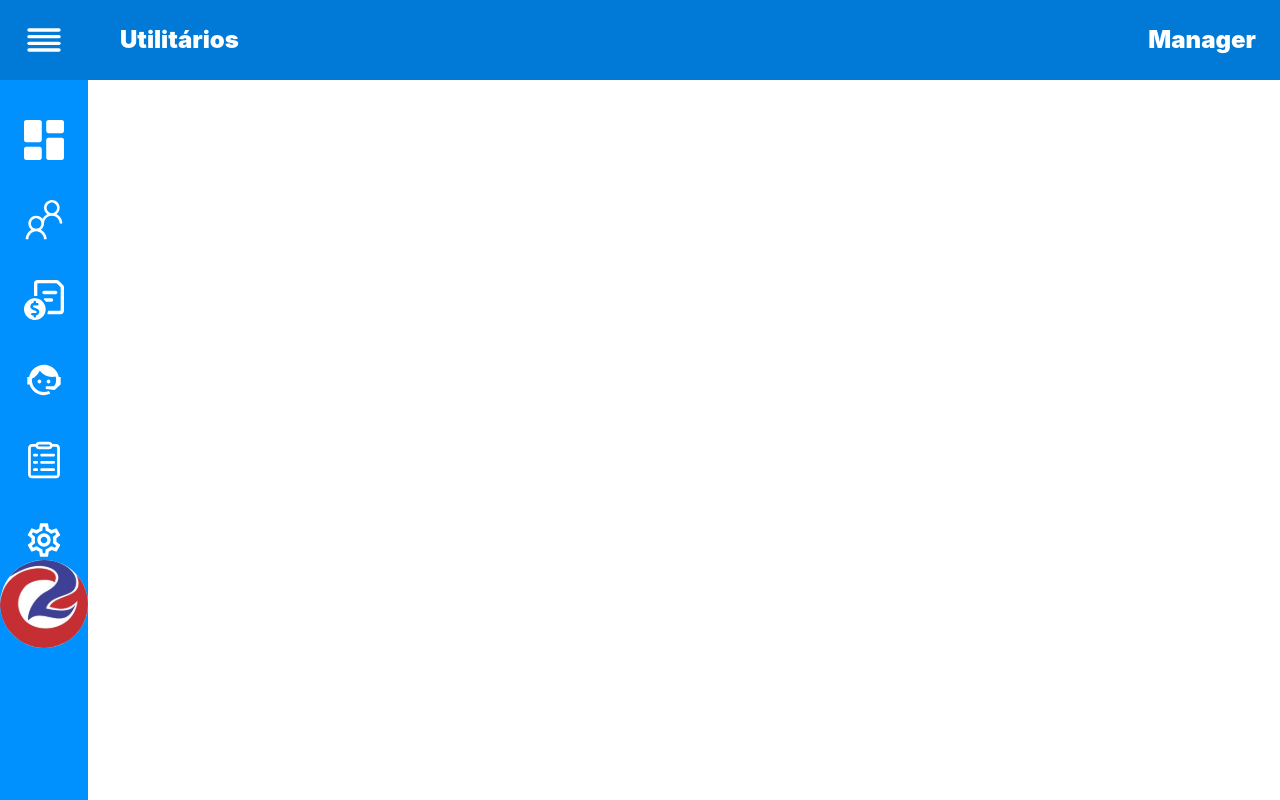
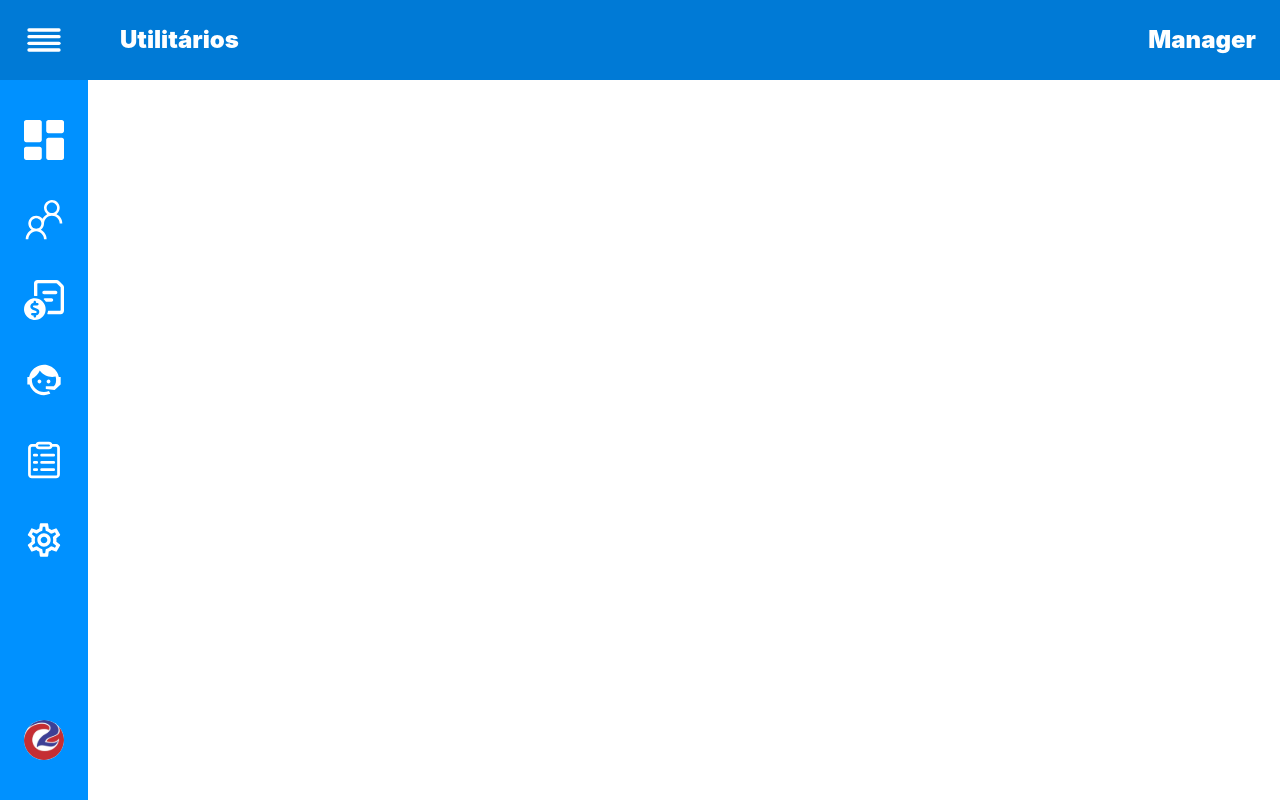
Before and after one commit to leo3210k/User_Page, a Vue app: page / in a window 1280 px wide. Built offline with nearby package versions, Linux system fonts and the light colour scheme.

Commit message:
style: organize SideMenu icons

```diff
--- a/src/components/template/SideMenu.vue
+++ b/src/components/template/SideMenu.vue
@@ -1,10 +1,10 @@
 <template>
-  <div class="flex flex-col bg-azure-radiance">
-    <div class="flex flex-col items-center gap-10 mt-10">
+  <div class="flex flex-col justify-between items-center bg-azure-radiance py-10">
+    <div class="flex flex-col items-center gap-10">
       <img v-for="(image_src, index) in images_src" :key="index" :src="image_src" :alt="image_src"
       class="w-10 h-10">
     </div>
-    <img :src="logo" alt="logo">
+    <img :src="logo" class="w-10 h-10" alt="logo">
   </div>
 </template>
 
```
